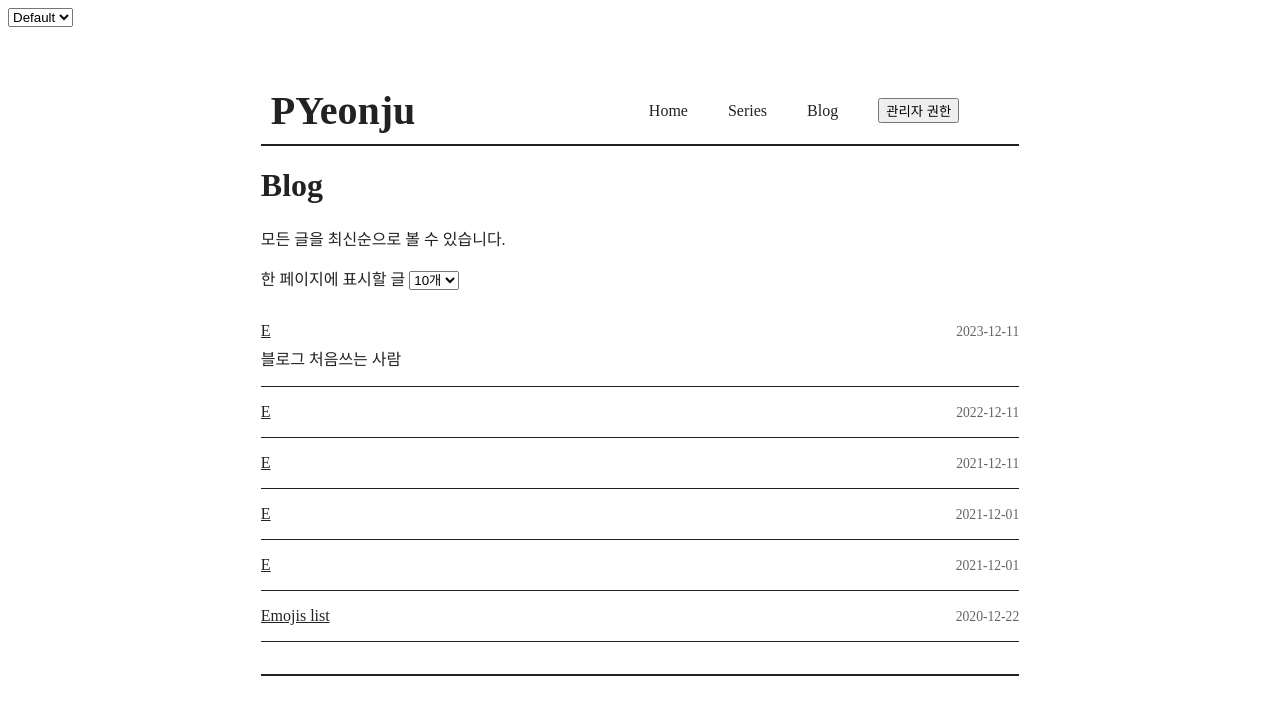
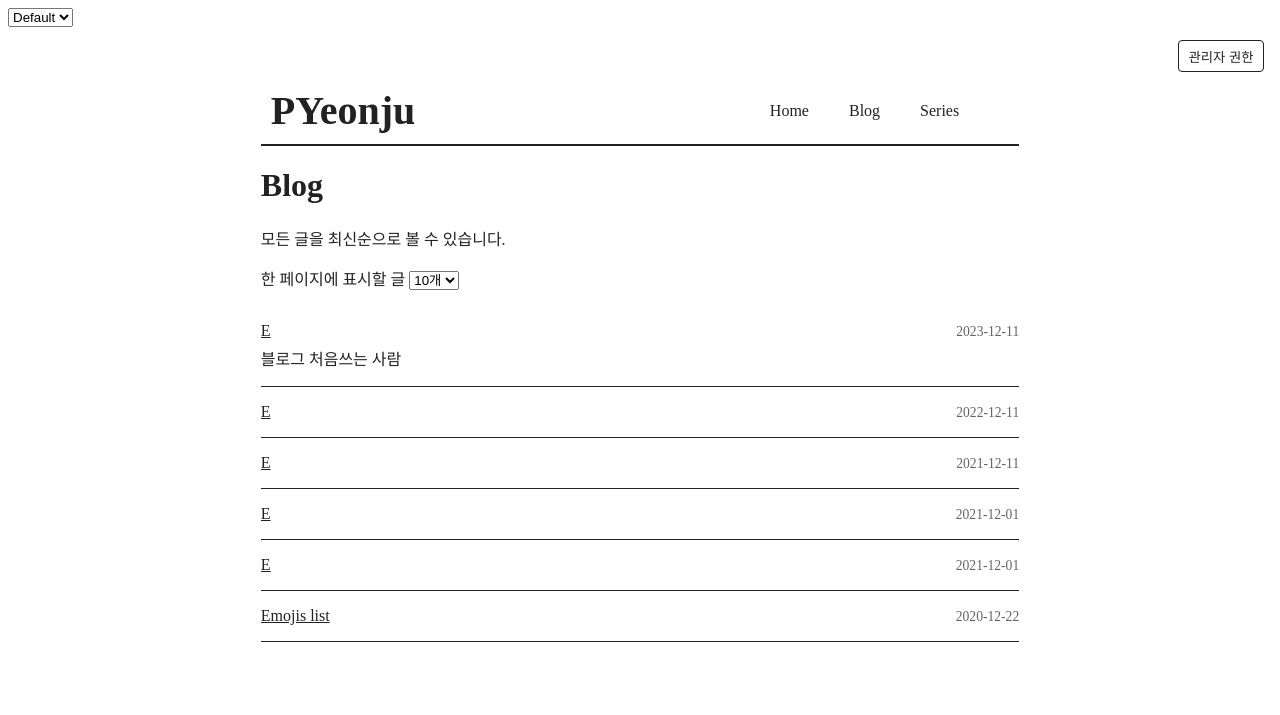
Before and after one commit to PYeonju/PYeonju.github.io, a Jekyll site: the page built from blog.md, in a window 1280 px wide. Shown: the top 715 px of the page. Built offline with Jekyll 4.4.1, drawn with Linux system fonts in a browser that asks for light colours.

Commit message:
Move admin control to upper right and tighten centered pagination

```diff
--- a/_includes/navigation.html
+++ b/_includes/navigation.html
@@ -1,10 +1,10 @@
 <ul>
   <li><a href="{{ '/home/' | relative_url }}">Home</a></li>
+  <li><a href="{{ '/blog/' | relative_url }}">Blog</a></li>
   <li><a href="{{ '/series/' | relative_url }}">Series</a></li>
-  <li><a href="{{ '/blog/' | relative_url }}">Blog</a></li>
-  <li><button type="button" id="admin-button">관리자 권한</button></li>
   <li><a href="{{ '/admin/' | relative_url }}" id="new-post-link" hidden>New Post</a></li>
 </ul>
+<button type="button" id="admin-button">관리자 권한</button>
 <dialog id="admin-dialog" aria-labelledby="admin-dialog-title">
   <form method="dialog" id="admin-form">
     <h2 id="admin-dialog-title">관리자 권한</h2>
--- a/_sass/main.scss
+++ b/_sass/main.scss
@@ -98,7 +98,7 @@
   @include mediaQuery(phone-width) {
     width: 95%;
   }
-  nav {
+  > nav {
     display: flex;
     flex-direction: row;
     justify-content: space-between;
@@ -283,8 +283,36 @@
 .post-row a { flex: 1; min-width: 0; overflow-wrap: anywhere; }
 .post-row time { float: none; white-space: nowrap; }
 .delete-post { color: #c62828; cursor: pointer; font-size: 1.25em; line-height: 1; }
-.blog-pagination { display: flex; flex-wrap: wrap; justify-content: center; gap: .4rem; margin: 2rem 0; }
-.blog-pagination button { cursor: pointer; }
+.blog-pagination {
+  display: flex;
+  flex-wrap: wrap;
+  justify-content: center;
+  align-items: center;
+  gap: .1rem;
+  margin: 2rem auto;
+  border: 0;
+  width: 100%;
+}
+.blog-pagination button {
+  cursor: pointer;
+  border: 0;
+  background: none;
+  color: var(--primary-text-color);
+  padding: .2rem .3rem;
+  font: inherit;
+}
+#admin-button {
+  position: fixed;
+  top: 2.5rem;
+  right: 1rem;
+  z-index: 10;
+  cursor: pointer;
+  background: var(--primary-background-color);
+  color: var(--primary-text-color);
+  border: 1px solid currentColor;
+  border-radius: 4px;
+  padding: .35rem .6rem;
+}
 #admin-dialog, #delete-dialog { max-width: min(90vw, 30rem); padding: 1.5rem; }
 #admin-dialog::backdrop, #delete-dialog::backdrop { background: rgba(0, 0, 0, .55); }
 #admin-dialog input { box-sizing: border-box; width: 100%; padding: .6rem; }
```
